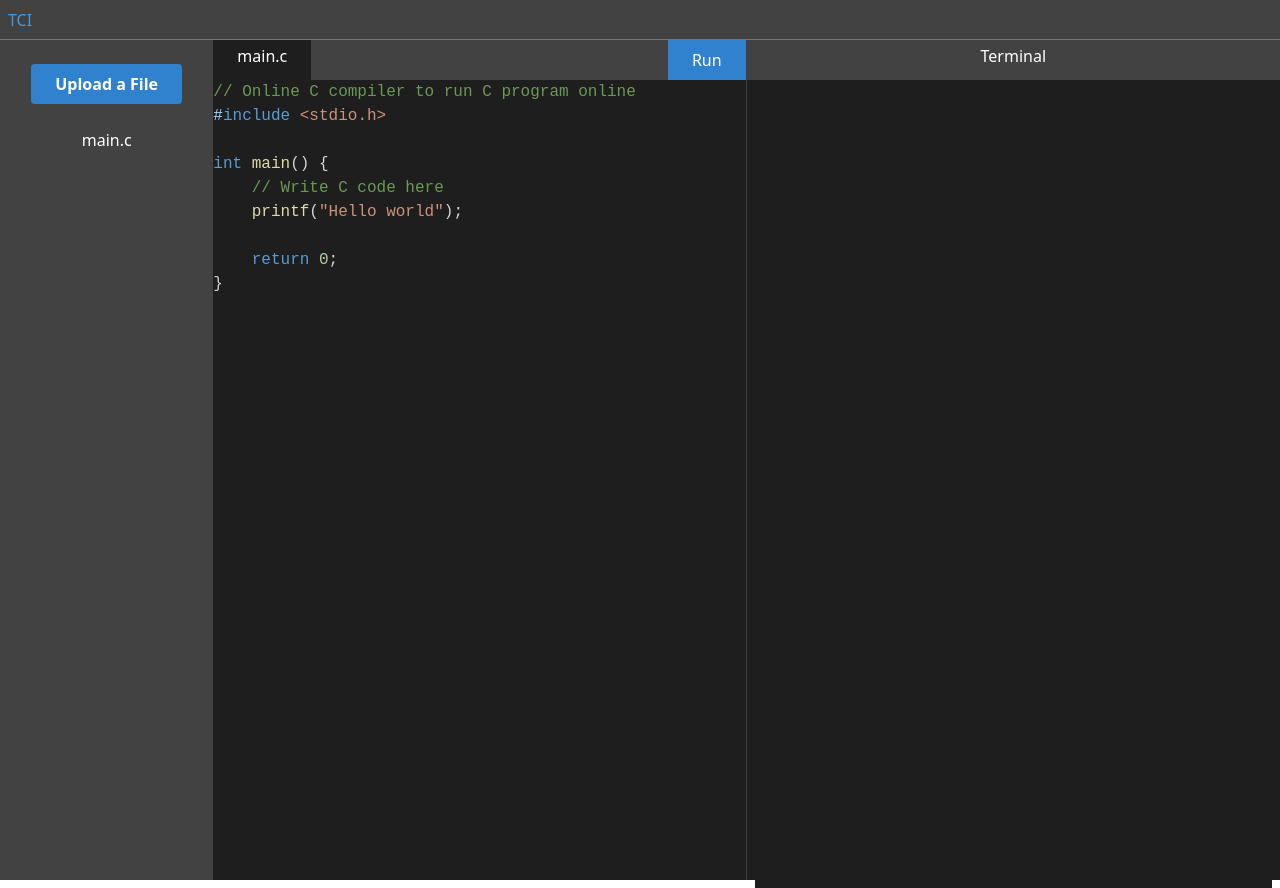
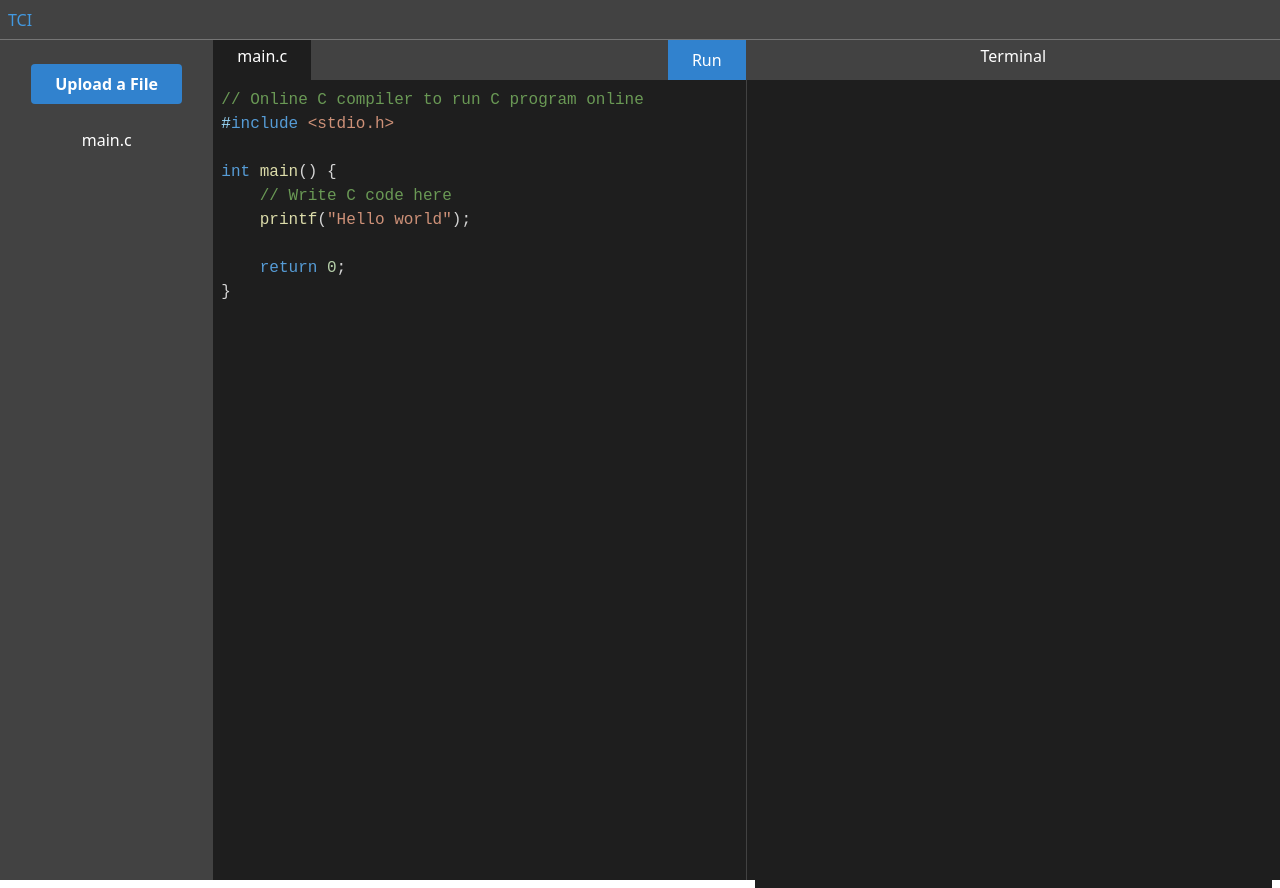
Before and after one commit to A1Liu/tci, a React (Create React App) app in the folder frontend/: page / in a window 1280 px wide. Built offline with nearby package versions, Linux system fonts and the light colour scheme; no server answers.

Commit message:
add inner padding to editor

```diff
--- a/frontend/src/components/editor.js
+++ b/frontend/src/components/editor.js
@@ -68,6 +68,7 @@ export default function BasicEditor() {
         highlight={highlight}
         style={styles.root}
         className="h-screen p-8"
+        padding={8}
       />
     </div>
   );
```
